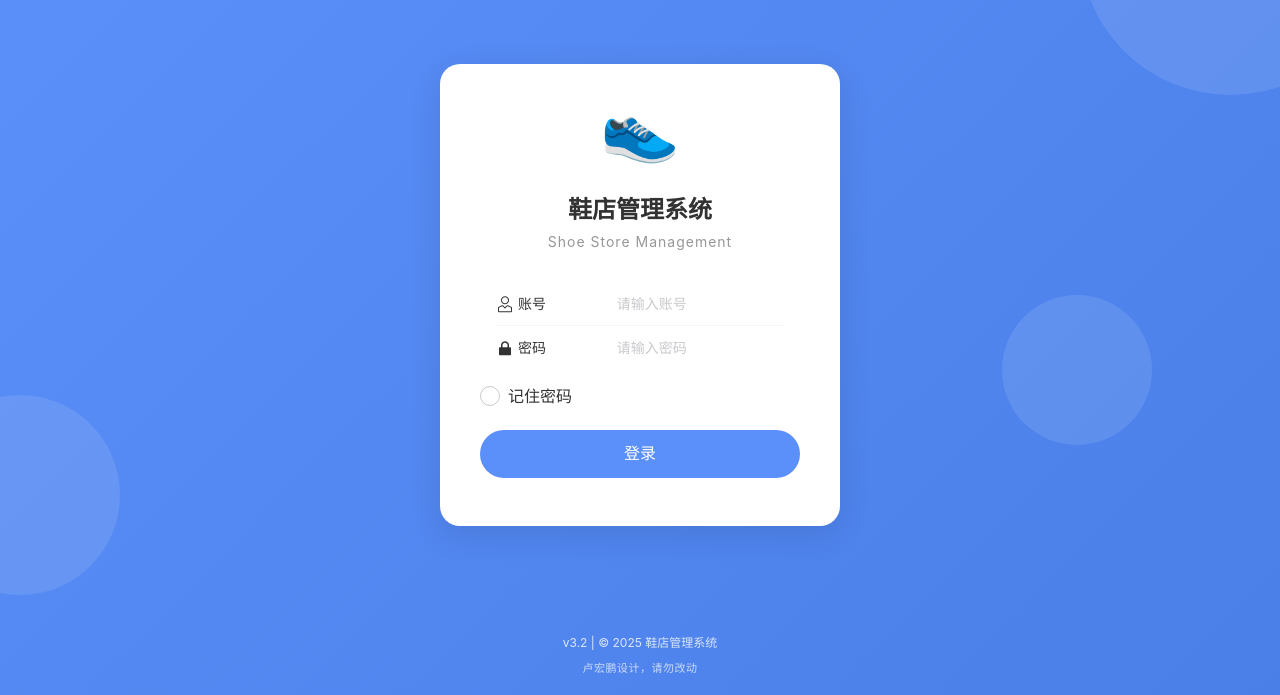
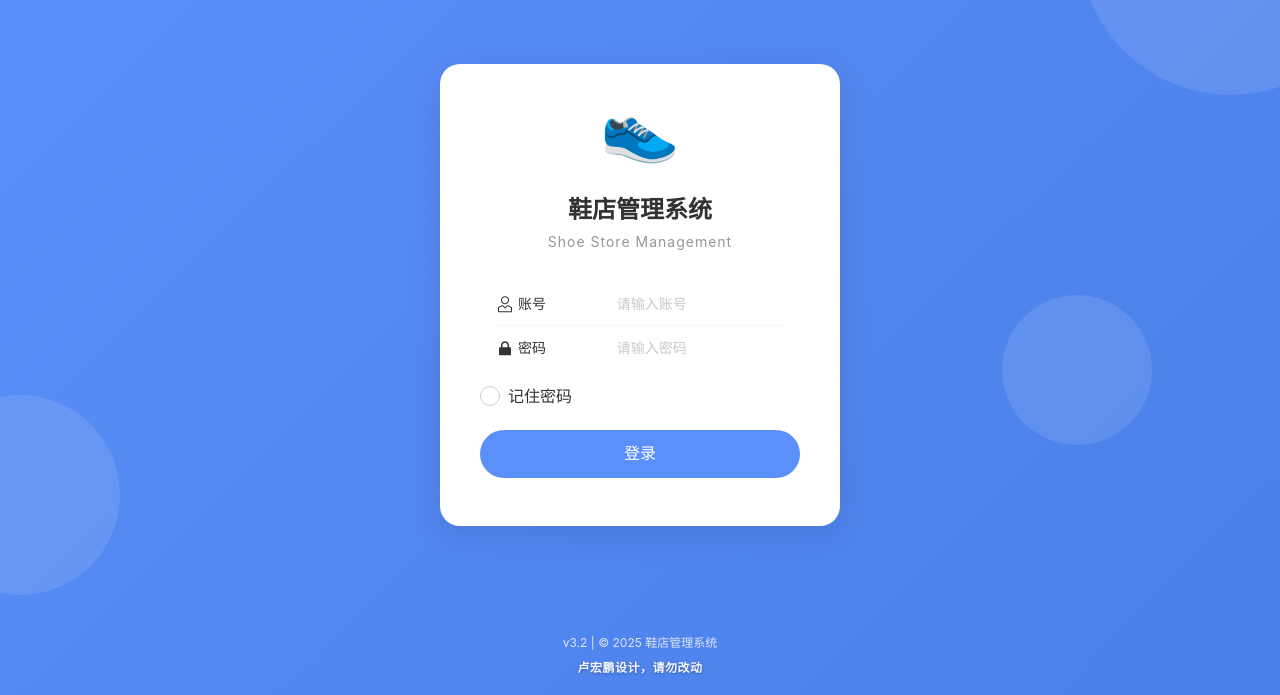
Before and after one commit to 2090466137/shoe-store-management, a Vue app: page /login in a window 1280 px wide. Shown: the part 105-800 px from the top of the page. Built offline with nearby package versions, Linux system fonts and the light colour scheme; no server answers; the database is empty.

Commit message:
修复字体太浅问题

```diff
--- a/src/views/Login.vue
+++ b/src/views/Login.vue
@@ -332,10 +332,11 @@ onMounted(async () => {
 .copyright-info {
   position: absolute;
   bottom: 20px;
-  color: rgba(255, 255, 255, 0.7);
-  font-size: 11px;
-  font-weight: 500;
+  color: rgba(255, 255, 255, 0.95);
+  font-size: 12px;
+  font-weight: 600;
   z-index: 1;
   letter-spacing: 0.5px;
+  text-shadow: 0 1px 3px rgba(0, 0, 0, 0.3);
 }
 </style>
```
